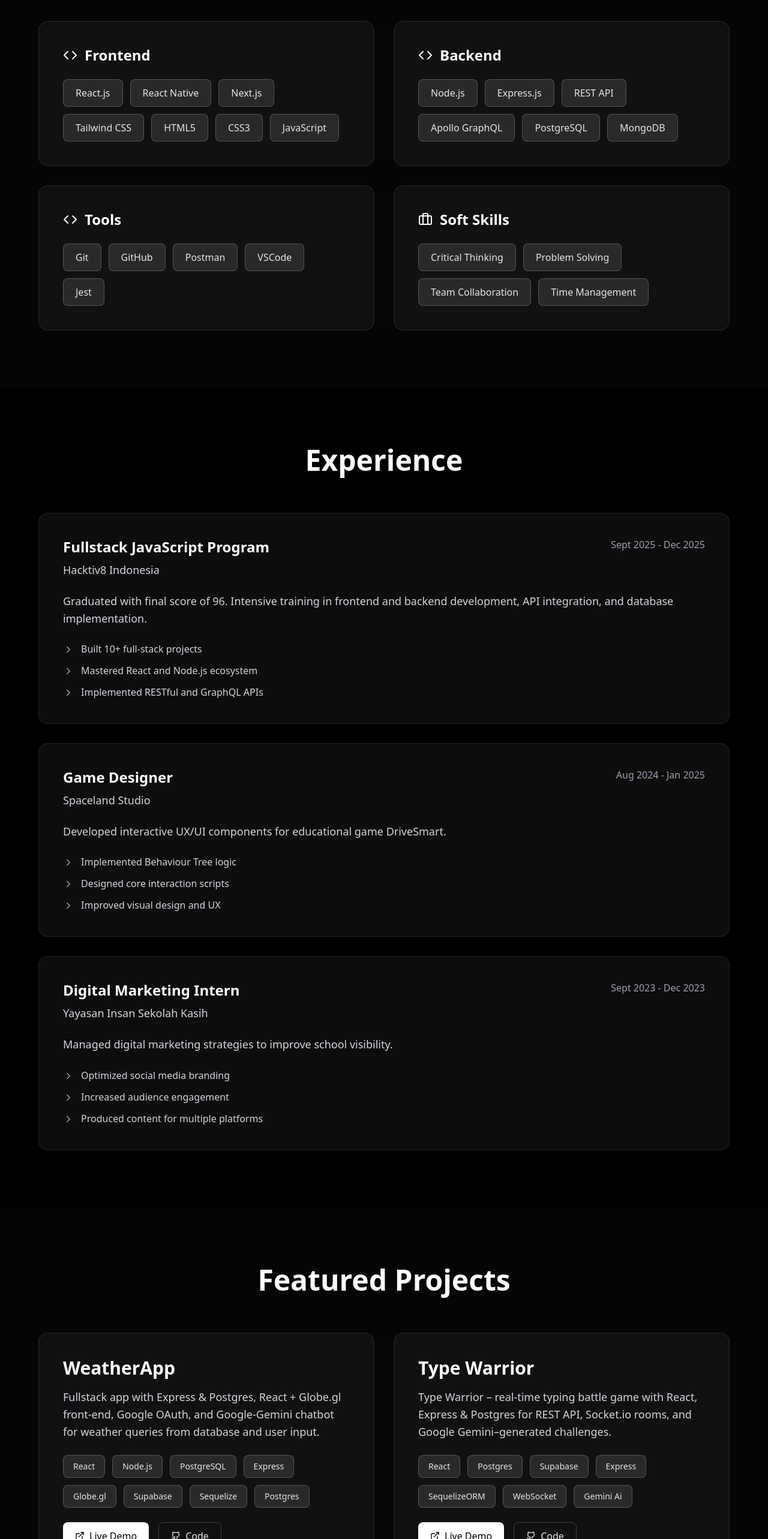
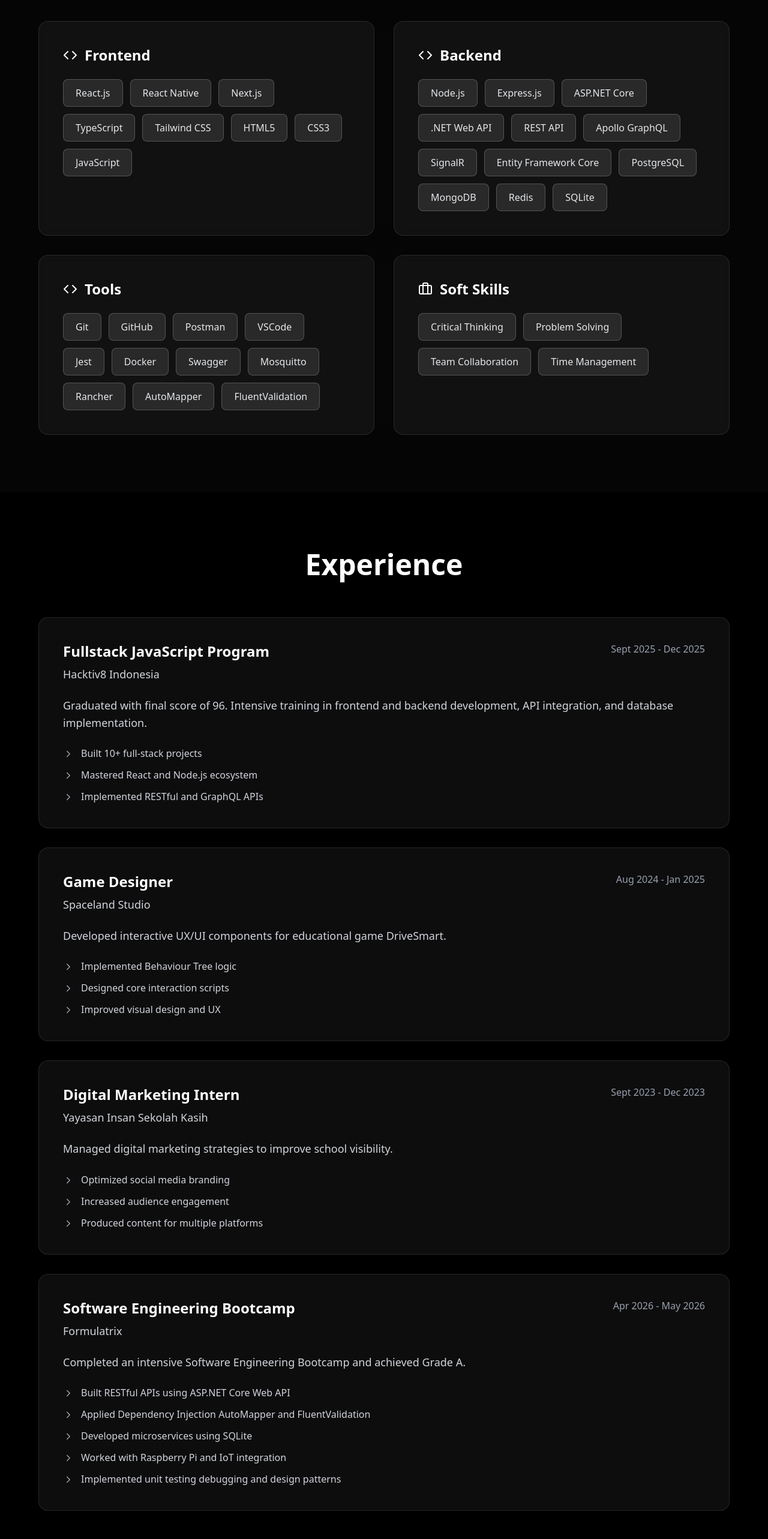
Before and after one commit to Nathanaells/portofolio_website, a React (Vite) app in the folder portofolio/: page / in a window 1280 px wide. Shown: the part 1940-4506 px from the top of the page at 60% size. Built offline with nearby package versions, Linux system fonts and the light colour scheme.

Commit message:
Update Portfolio.jsx

```diff
--- a/portofolio/src/components/Portfolio.jsx
+++ b/portofolio/src/components/Portfolio.jsx
@@ -60,7 +60,7 @@ const Portfolio = () => {
         "Gemini Ai",
       ],
       link: "https://gp-1-pink.vercel.app",
-      github: "https://github.com/Nathanaells/WeatherApp",
+      github: "https://github.com/TeamGP-1/GP-1",
     },
     {
       title: "Mobile Social Media Dashboard",
@@ -84,6 +84,37 @@ const Portfolio = () => {
       link: "https://my-uniqlo.vercel.app/home",
       github: "https://github.com/Nathanaells/simple-marketplace",
     },
+    {
+  title: "Monopoly Project",
+  description:
+    "Web based Monopoly game built using ASP NET Core Web API and React TypeScript featuring property management turn based gameplay Chance cards Community Chest prison mechanics and complete Monopoly game rules.",
+  tech: [
+    "ASP.NET Core",
+    "React",
+    "TypeScript",
+    "C#",
+    "Entity Framework",
+    "REST API"
+  ],
+  link: "https://github.com/Nathanaells/MonopolyProject",
+  github: "https://github.com/Nathanaells/MonopolyProject"
+},
+    {
+  title: "WangKost",
+  description:
+    "Property management platform with payment integration background job scheduling and automated workflows. Implemented endpoint validation MongoDB integration and asynchronous processing.",
+  tech: [
+    "Node.js",
+    "MongoDB",
+    "Bull",
+    "Node Cron",
+    "Midtrans",
+    "Twilio",
+    "N8N"
+  ],
+  link: "https://github.com/Nathanaells/WangKost",
+  github: "https://github.com/Nathanaells/WangKost"
+}
   ];
 
   const skills = {
@@ -91,20 +122,39 @@ const Portfolio = () => {
   "React.js",
   "React Native",
   "Next.js",
+  "TypeScript",
   "Tailwind CSS",
   "HTML5",
   "CSS3",
-      "JavaScript",
+  "JavaScript"
 ],
     backend: [
   "Node.js",
   "Express.js",
+  "ASP.NET Core",
+  ".NET Web API",
   "REST API",
   "Apollo GraphQL",
+  "SignalR",
+  "Entity Framework Core",
   "PostgreSQL",
   "MongoDB",
+  "Redis",
+  "SQLite"
 ],
-    tools: ["Git", "GitHub", "Postman", "VSCode", "Jest"],
+   tools: [
+  "Git",
+  "GitHub",
+  "Postman",
+  "VSCode",
+  "Jest",
+  "Docker",
+  "Swagger",
+  "Mosquitto",
+  "Rancher",
+  "AutoMapper",
+  "FluentValidation"
+],
     soft: [
       "Critical Thinking",
       "Problem Solving",
@@ -150,6 +200,20 @@ const Portfolio = () => {
         "Produced content for multiple platforms",
       ],
     },
+    {
+  role: "Software Engineering Bootcamp",
+  company: "Formulatrix",
+  period: "Apr 2026 - May 2026",
+  description:
+    "Completed an intensive Software Engineering Bootcamp and achieved Grade A.",
+  achievements: [
+    "Built RESTful APIs using ASP.NET Core Web API",
+    "Applied Dependency Injection AutoMapper and FluentValidation",
+    "Developed microservices using SQLite",
+    "Worked with Raspberry Pi and IoT integration",
+    "Implemented unit testing debugging and design patterns"
+  ]
+}
   ];
 
   const scrollToSection = (sectionId) => {
```
Lines whose indentation alone changed are shown as unchanged.
